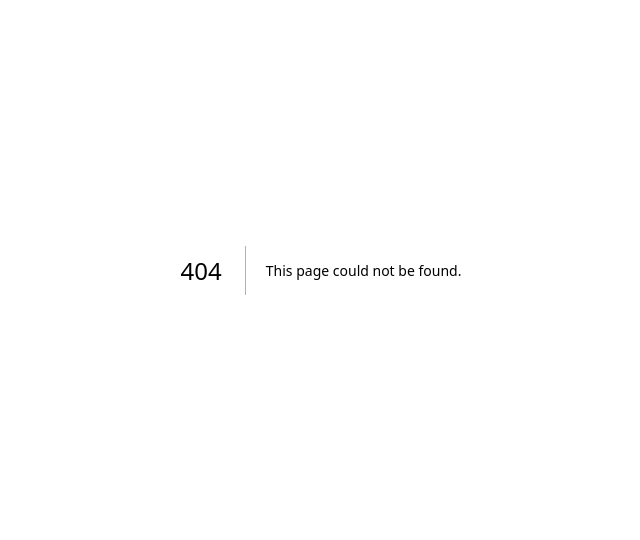
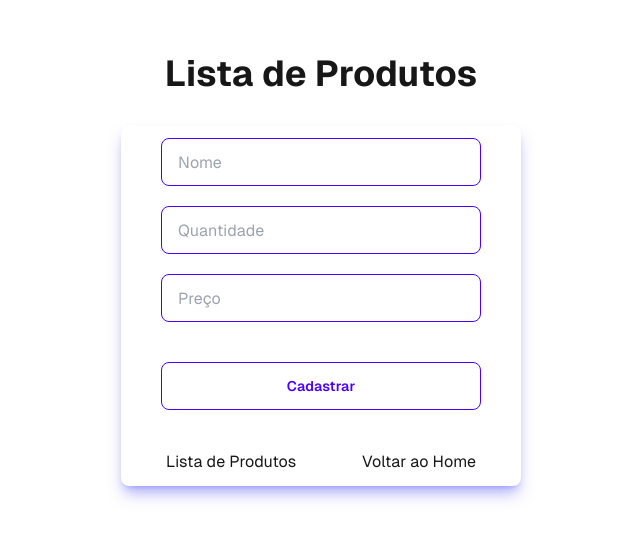
Before and after one commit to Kaique-Barbosa/IHC-PROJETO-ATIVIDADE, a Next.js app: page /cadastroProdutos in a window 1280 px wide. Before the commit this address had no page. Shown: the part 130-670 px from the top of the page, without its empty margins (319-959 px from the left). Built offline with nearby package versions, Linux system fonts and the light colour scheme.

Commit message:
front terminado, falta preparar para o axios

```diff
--- /dev/null
+++ b/src/app/cadastroProdutos/page.jsx
@@ -0,0 +1,45 @@
+"use client";
+import Link from "next/link";
+import { useRouter } from "next/navigation";
+
+export default function ListarProdutos() {
+  const router = useRouter();
+
+  return (
+    <div className="flex w-full items-center justify-center justify-items-center min-h-screen p-8 pb-20 gap-16 sm:p-20 font-[family-name:var(--font-geist-sans)]">
+      <main className="flex flex-col gap-8 row-start-2 w-full justify-center items-center m-auto">
+        <div className=" flex justify-around w-full">
+          <h1 className="text-4xl font-bold">Lista de Produtos</h1>
+        </div>
+
+        <form
+          action=""
+          className="flex flex-col justify-center gap-5 w-[25rem] shadow-lg shadow-indigo-500/50 p-3 rounded-lg"
+        >
+          <input
+            type="text"
+            placeholder="Nome "
+            className="input input-bordered input-primary w-full m-auto max-w-xs"
+          />
+          <input
+            type="number"
+            placeholder="Quantidade"
+            className="input input-bordered input-primary w-full m-auto max-w-xs"
+          />
+          <input
+            type="number"
+            placeholder="Preço"
+            className="input input-bordered input-primary w-full m-auto max-w-xs"
+          />
+          <button type="submit" className="btn btn-outline w-[85%] m-auto btn-primary my-5">
+            Cadastrar
+          </button>
+          <div className=" flex justify-around">
+            <Link href={'/listarProdutos'} className="hover:underline">Lista de Produtos</Link>
+            <Link href={'/'} className="hover:underline">Voltar ao Home</Link>
+          </div>
+        </form>
+      </main>
+    </div>
+  );
+}
--- a/src/app/listarProdutos/page.jsx
+++ b/src/app/listarProdutos/page.jsx
@@ -1,10 +1,19 @@
+"use client"
 import Link from "next/link";
+import { useRouter } from "next/navigation";
 
 export default function ListarProdutos() {
+
+  const router = useRouter();
+
   return (
     <div className="flex w-full items-center justify-center justify-items-center min-h-screen p-8 pb-20 gap-16 sm:p-20 font-[family-name:var(--font-geist-sans)]">
       <main className="flex flex-col gap-8 row-start-2 w-full justify-center items-center m-auto">
-        <h1 className="text-4xl font-bold">Lista de Produtos</h1>
+        <div className=" flex justify-around w-full">
+          <h1 className="text-4xl font-bold">Lista de Produtos</h1>
+          {/* <Link href={'/'} className="text-4xl font-bold">Cadastrar Produto</Link> */}
+          <button onClick={() => {router.push('/cadastroProdutos')}} className="btn btn-active btn-primary">Cadastrar Produto</button>
+        </div>
         <div className="overflow-x-auto w-[60rem] shadow-lg shadow-indigo-500/50 p-2 rounded-lg">
           <table className="table table-zebra">
             {/* head */}
@@ -14,7 +23,6 @@ export default function ListarProdutos() {
                 <th>Nome</th>
                 <th>Preço</th>
                 <th>Quantidade</th>
-
               </tr>
             </thead>
             <tbody>
--- a/src/app/login/page.jsx
+++ b/src/app/login/page.jsx
@@ -40,6 +40,7 @@ export default function Login() {
             <Link href={'/cadastroUsuario'} className="hover:underline">Criar Nova conta</Link>
           </div>
 
+
         </form>
       </main>
     </div>
```
